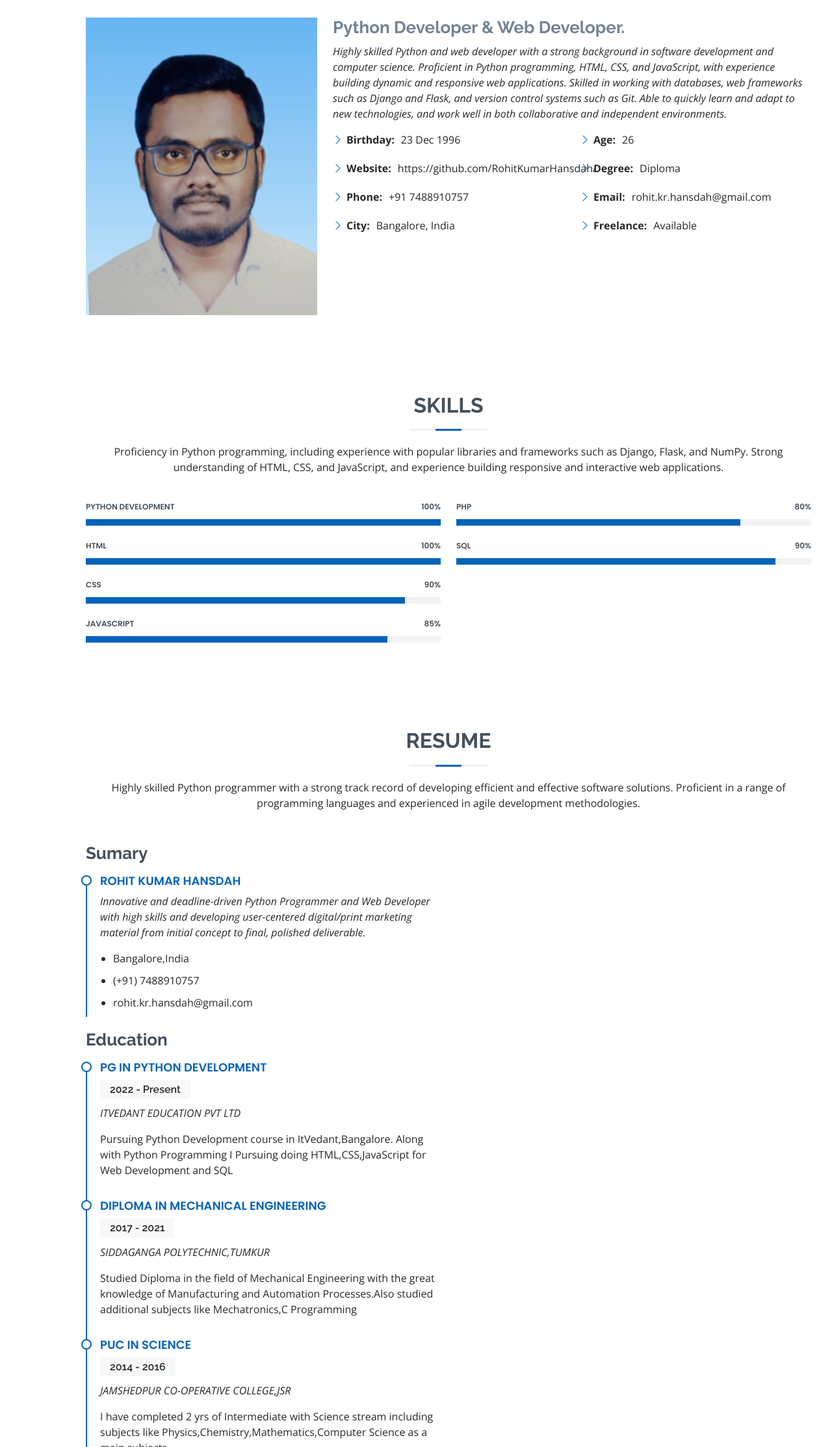
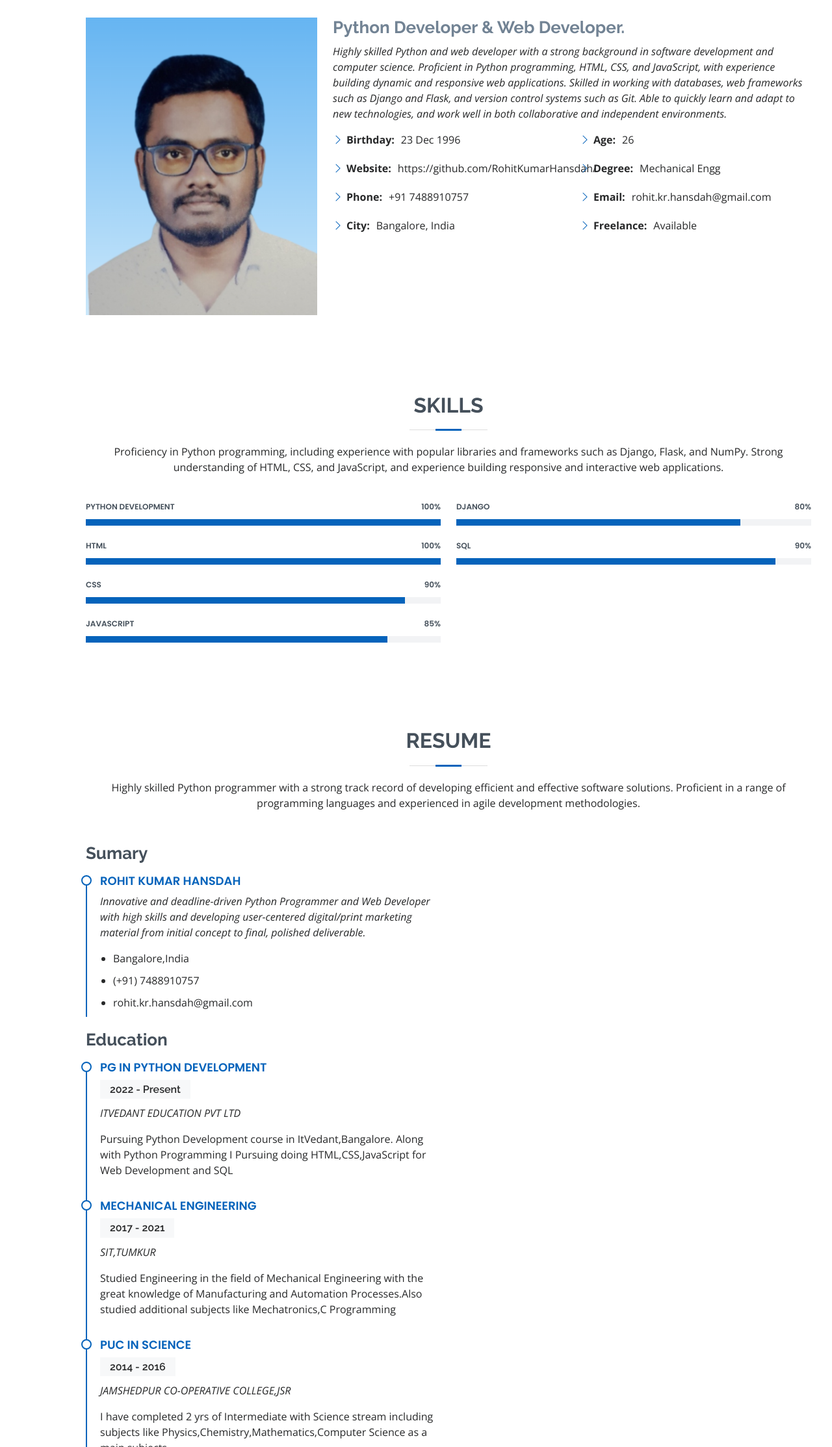
Before and after one commit to RohitKumarHansdah/rkh.github.io, a plain HTML site: page index.html in a window 1280 px wide. Shown: the part 1037-3264 px from the top of the page at 65% size. Drawn offline with nearby package versions, Linux system fonts and the light colour scheme; files whose address does not match are found by name.

Commit message:
Update index.html
Updated social media links and education qualification.

```diff
--- a/index.html
+++ b/index.html
@@ -66,7 +66,7 @@
         <a href="https://www.facebook.com/rohitkumar.rohit.58/" class="facebook"><i class="bx bxl-facebook"></i></a>
         <a href="https://www.instagram.com/rohit_kr_hansdah_rkh/" class="instagram"><i class="bx bxl-instagram"></i></a>
         <a href="https://github.com/RohitKumarHansdah/" class="github"><i class="bx bxl-github"></i></a>
-        <a href="https://www.linkedin.com/in/rohit-kumar-hansdah-50b834177/" class="linkedin"><i class="bx bxl-linkedin"></i></a>
+        <a href="https://www.linkedin.com/in/rohit-kr-hansdah/" class="linkedin"><i class="bx bxl-linkedin"></i></a>
       </div>
       <div class="resume">
         <a href="My resume.pdf" class="=resume"><button class="btn button primary-button text-uppercase" type="button">
@@ -105,7 +105,7 @@
               <div class="col-lg-6">
                 <ul>
                   <li><i class="bi bi-chevron-right"></i> <strong>Age:</strong> <span>26</span></li>
-                  <li><i class="bi bi-chevron-right"></i> <strong>Degree:</strong> <span>Diploma</span></li>
+                  <li><i class="bi bi-chevron-right"></i> <strong>Degree:</strong> <span>Mechanical Engg</span></li>
                   <li><i class="bi bi-chevron-right"></i> <strong>Email:</strong> <span>rohit.kr.hansdah@gmail.com</span></li>
                   <li><i class="bi bi-chevron-right"></i> <strong>Freelance:</strong> <span>Available</span></li>
                 </ul>
@@ -152,7 +152,7 @@
           <div class="col-lg-6">
 
             <div class="progress">
-              <span class="skill">PHP <i class="val">80%</i></span>
+              <span class="skill">DJANGO <i class="val">80%</i></span>
               <div class="progress-bar-wrap">
                 <div class="progress-bar" role="progressbar" aria-valuenow="80" aria-valuemin="0" aria-valuemax="100"></div>
               </div>
@@ -200,10 +200,10 @@
               <p>Pursuing Python Development course in ItVedant,Bangalore. Along with Python Programming I Pursuing doing HTML,CSS,JavaScript for Web Development and SQL</p>
             </div>
             <div class="resume-item">
-              <h4>Diploma in Mechanical Engineering</h4>
+              <h4>Mechanical Engineering</h4>
               <h5>2017 - 2021</h5>
-              <p><em>SIDDAGANGA POLYTECHNIC,TUMKUR</em></p>
-              <p>Studied Diploma in the field of Mechanical Engineering with the great knowledge of Manufacturing and Automation Processes.Also studied additional subjects like Mechatronics,C Programming</p>
+              <p><em>SIT,TUMKUR</em></p>
+              <p>Studied Engineering in the field of Mechanical Engineering with the great knowledge of Manufacturing and Automation Processes.Also studied additional subjects like Mechatronics,C Programming</p>
             </div>
             <div class="resume-item">
               <h4>PUC in SCIENCE</h4>
@@ -272,7 +272,7 @@
         <a href="https://www.facebook.com/rohitkumar.rohit.58/" class="facebook"><i class="bx bxl-facebook"></i></a>
         <a href="https://www.instagram.com/rohit_kr_hansdah_rkh/" class="instagram"><i class="bx bxl-instagram"></i></a>
         <a href="https://github.com/RohitKumarHansdah/portfolio" class="github"><i class="bx bxl-github"></i></a>
-        <a href="https://www.linkedin.com/in/rohit-kumar-50b834177/" class="linkedin"><i class="bx bxl-linkedin"></i></a>
+        <a href="https://www.linkedin.com/in/rohit-kr-hansdah/" class="linkedin"><i class="bx bxl-linkedin"></i></a>
       </div>
       <div class="copyright">
         &copy; Copyright <strong><span>MyResume</span></strong>. All Rights Reserved
```
